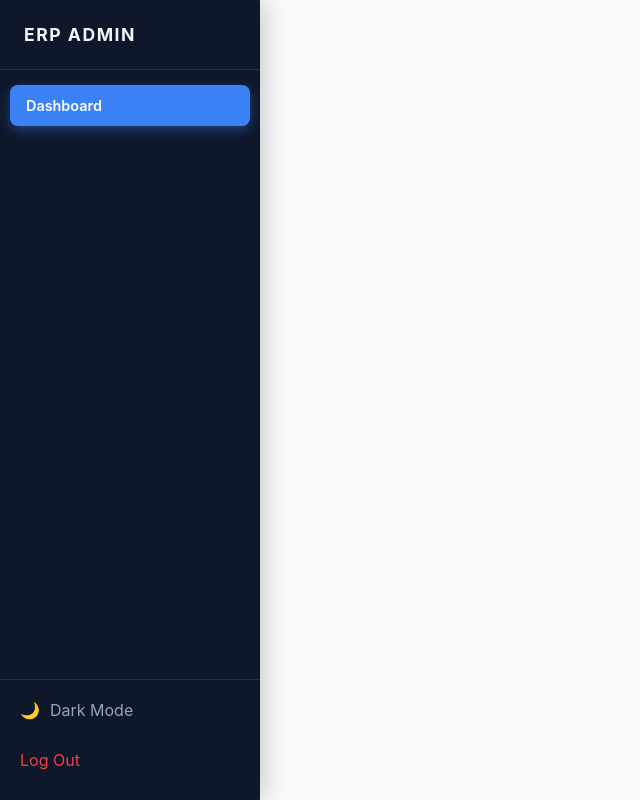
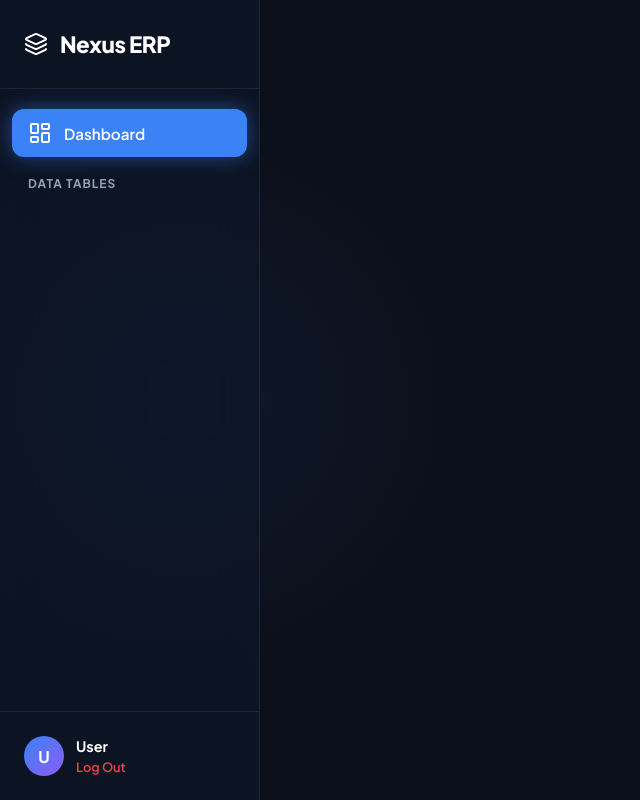
Before and after one commit to jtatipamula-design/proj_tb, a Python web app: template templates/base.html in a window 1280 px wide. Shown: the whole page, without its empty margins (0-640 px from the left). Run offline with Jinja, Linux system fonts and the light colour scheme; the template is opened without the code that fills it, so the values that code supplies are empty.

Commit message:
Update base.html

```diff
--- a/templates/base.html
+++ b/templates/base.html
@@ -1,203 +1,255 @@
 <!DOCTYPE html>
-<html lang="en" data-theme="light">
+<html lang="en">
 <head>
     <meta charset="UTF-8">
     <meta name="viewport" content="width=device-width, initial-scale=1.0">
-    <meta name="view-transition" content="same-origin" />
     <title>ERP Admin</title>
+    <!-- Premium Typography -->
+    <link rel="preconnect" href="https://fonts.googleapis.com">
+    <link rel="preconnect" href="https://fonts.gstatic.com" crossorigin>
+    <link href="https://fonts.googleapis.com/css2?family=Plus+Jakarta+Sans:wght@400;500;600;700;800&display=swap" rel="stylesheet">
+    <!-- Lucide Icons -->
+    <script src="https://unpkg.com/lucide@latest"></script>
+
     <style>
-        /* --- 1. THEME VARIABLES (The Magic) --- */
         :root {
-            /* Light Mode Defaults */
-            --bg-body: #f8fafc;
-            --bg-sidebar: #0f172a;
-            --bg-card: #ffffff;
-            --text-main: #1e293b;
-            --text-muted: #64748b;
-            --border-color: #e2e8f0;
-            --hover-bg: #f1f5f9;
+            /* Deep Dark Mode Palette */
+            --bg-deep: #0B0F19;
+            --bg-glass: rgba(15, 23, 42, 0.65);
+            --bg-card: rgba(30, 41, 59, 0.5);
+            --border-color: rgba(255, 255, 255, 0.08);
+            --text-main: #F8FAFC;
+            --text-muted: #94A3B8;
+            --accent-primary: #3B82F6;
+            --accent-glow: rgba(59, 130, 246, 0.5);
+            --accent-success: #10B981;
+            --accent-danger: #EF4444;
+            --font-main: 'Plus Jakarta Sans', sans-serif;
         }
 
-        [data-theme="dark"] {
-            /* Dark Mode Overrides */
-            --bg-body: #0f172a;       /* Dark Blue-Black Background */
-            --bg-sidebar: #020617;    /* Even Darker Sidebar */
-            --bg-card: #1e293b;       /* Dark Grey Cards */
-            --text-main: #f8fafc;     /* White Text */
-            --text-muted: #94a3b8;    /* Light Grey Text */
-            --border-color: #334155;  /* Dark Borders */
-            --hover-bg: #334155;      /* Dark Hover State */
+        * { margin: 0; padding: 0; box-sizing: border-box; }
+
+        body {
+            font-family: var(--font-main);
+            background-color: var(--bg-deep);
+            color: var(--text-main);
+            display: flex;
+            min-height: 100vh;
+            overflow-x: hidden;
+            background-image:
+                radial-gradient(circle at 15% 50%, rgba(59, 130, 246, 0.08), transparent 25%),
+                radial-gradient(circle at 85% 30%, rgba(16, 185, 129, 0.05), transparent 25%);
         }
 
-        /* --- 2. GLOBAL STYLES --- */
-        html { background-color: var(--bg-sidebar); }
-        body {
-            font-family: 'Inter', 'Segoe UI', Roboto, sans-serif;
-            display: flex; margin: 0; height: 100vh;
-            background-color: var(--bg-body);
-            color: var(--text-main);
-            overflow: hidden;
-            transition: background-color 0.3s, color 0.3s;
+        /* --- GLASSMORPHISM SIDEBAR --- */
+        .sidebar {
+            width: 260px;
+            background: var(--bg-glass);
+            backdrop-filter: blur(20px);
+            -webkit-backdrop-filter: blur(20px);
+            border-right: 1px solid var(--border-color);
+            display: flex;
+            flex-direction: column;
+            position: fixed;
+            height: 100vh;
+            z-index: 100;
         }
 
-        /* --- SIDEBAR --- */
-        .sidebar {
-            width: 260px; background: var(--bg-sidebar); color: #94a3b8;
-            display: flex; flex-direction: column; flex-shrink: 0;
-            box-shadow: 4px 0 24px rgba(0,0,0,0.2); z-index: 10;
-            view-transition-name: main-sidebar;
+        .brand {
+            padding: 30px 24px;
+            font-size: 1.4rem;
+            font-weight: 800;
+            letter-spacing: -0.5px;
+            color: white;
+            display: flex;
+            align-items: center;
+            gap: 12px;
+            border-bottom: 1px solid var(--border-color);
         }
-        .sidebar-header { padding: 24px; border-bottom: 1px solid rgba(255,255,255,0.1); }
-        .sidebar-header h2 { margin: 0; font-size: 1.1rem; color: #f1f5f9; letter-spacing: 1.5px; font-weight: 700; }
 
-        .nav-links { overflow-y: auto; flex: 1; padding: 15px 10px; }
-        .nav-links a {
-            display: block; color: #94a3b8; text-decoration: none;
-            padding: 12px 16px; margin-bottom: 4px; font-size: 0.9rem;
-            border-radius: 8px; transition: all 0.2s;
+        .nav-menu {
+            padding: 20px 12px;
+            flex-grow: 1;
+            overflow-y: auto;
+            display: flex;
+            flex-direction: column;
+            gap: 4px;
         }
-        .nav-links a:hover { background: rgba(255,255,255,0.08); color: #f8fafc; transform: translateX(4px); }
-        .nav-links a.active { background: #3b82f6; color: white; box-shadow: 0 4px 12px rgba(59, 130, 246, 0.4); font-weight: 600; }
 
-        /* --- CONTENT AREA --- */
-        .content { flex: 1; padding: 30px; overflow-y: auto; display: flex; flex-direction: column; view-transition-name: main-content; }
+        .nav-item {
+            padding: 12px 16px;
+            border-radius: 12px;
+            color: var(--text-muted);
+            text-decoration: none;
+            font-weight: 600;
+            font-size: 0.95rem;
+            display: flex;
+            align-items: center;
+            gap: 12px;
+            transition: all 0.2s ease;
+        }
 
-        /* --- CARDS --- */
-        .card {
-            background: var(--bg-card); border-radius: 12px;
-            box-shadow: 0 4px 6px -1px rgba(0,0,0,0.1);
-            border: 1px solid var(--border-color);
-            margin-bottom: 20px; animation: fadeInUp 0.5s ease-out;
-            color: var(--text-main);
+        .nav-item:hover, .nav-item.active {
+            color: white;
+            background: rgba(255, 255, 255, 0.05);
         }
-        .card-header {
-            padding: 24px; border-bottom: 1px solid var(--border-color);
-            display: flex; justify-content: space-between; align-items: center;
-            background: var(--bg-card); border-radius: 12px 12px 0 0;
+
+        .nav-item.active {
+            background: var(--accent-primary);
+            box-shadow: 0 0 20px var(--accent-glow);
         }
-        .card-header h1 { margin: 0; font-size: 1.5rem; color: var(--text-main); font-weight: 700; }
 
-        /* --- TABLES --- */
-        .table-container { overflow: auto; border-radius: 0 0 12px 12px; }
-        table { width: 100%; border-collapse: separate; border-spacing: 0; }
+        .user-profile {
+            padding: 24px;
+            border-top: 1px solid var(--border-color);
+            display: flex;
+            align-items: center;
+            gap: 12px;
+        }
 
-        thead th {
-            position: sticky; top: 0;
-            background: var(--bg-body); /* Adaptive Header Background */
-            color: var(--text-muted);
-            font-weight: 600; text-transform: uppercase; font-size: 0.75rem;
-            padding: 16px; text-align: left; border-bottom: 1px solid var(--border-color);
-            z-index: 10; white-space: nowrap;
+        .avatar {
+            width: 40px; height: 40px;
+            border-radius: 50%;
+            background: linear-gradient(135deg, #3B82F6, #8B5CF6);
+            display: flex; align-items: center; justify-content: center;
+            font-weight: bold; color: white;
         }
-        tbody td {
-            padding: 14px 16px; border-bottom: 1px solid var(--border-color);
-            color: var(--text-main); font-size: 0.9rem; white-space: nowrap;
+
+        /* --- MAIN CONTENT --- */
+        .main-content {
+            margin-left: 260px;
+            flex-grow: 1;
+            padding: 40px;
+            max-width: calc(100vw - 260px);
         }
-        tbody tr:hover { background-color: var(--hover-bg); }
 
-        /* --- BUTTONS --- */
-        .btn-primary {
-            background: #3b82f6; color: white; border: none; padding: 10px 20px;
-            border-radius: 8px; text-decoration: none; font-weight: 600; cursor: pointer;
-            display: inline-flex; align-items: center;
+        /* --- COMMAND PALETTE (CMD+K) --- */
+        .cmd-palette-overlay {
+            position: fixed; top: 0; left: 0; width: 100vw; height: 100vh;
+            background: rgba(0, 0, 0, 0.6);
+            backdrop-filter: blur(8px);
+            z-index: 999;
+            display: none; justify-content: center; align-items: flex-start;
+            padding-top: 15vh; opacity: 0; transition: opacity 0.2s;
         }
-        .btn-primary:hover { background: #2563eb; }
+        .cmd-palette-overlay.active { display: flex; opacity: 1; }
 
-        /* --- TOGGLE SWITCH --- */
-        .theme-toggle {
-            margin-top: auto; padding: 20px; border-top: 1px solid rgba(255,255,255,0.1);
-            display: flex; align-items: center; gap: 10px; cursor: pointer; color: #94a3b8;
+        .cmd-palette {
+            background: #1E293B; width: 100%; max-width: 600px;
+            border-radius: 16px; border: 1px solid var(--border-color);
+            box-shadow: 0 25px 50px -12px rgba(0, 0, 0, 0.5);
+            overflow: hidden;
+            transform: scale(0.95); transition: transform 0.2s cubic-bezier(0.4, 0, 0.2, 1);
         }
-        .theme-toggle:hover { color: white; }
+        .cmd-palette-overlay.active .cmd-palette { transform: scale(1); }
 
-        /* --- TOASTS --- */
-        #toast-container { position: fixed; top: 20px; right: 20px; z-index: 9999; display: flex; flex-direction: column; gap: 10px; }
-        .toast { background: white; color: #1e293b; padding: 15px 20px; border-radius: 8px; border-left: 5px solid #22c55e; box-shadow: 0 10px 15px -3px rgba(0,0,0,0.1); display: flex; align-items: center; gap: 10px; animation: slideIn 0.3s; min-width: 250px; }
-        .toast.error { border-left-color: #ef4444; }
+        .cmd-input-wrap { padding: 20px; border-bottom: 1px solid var(--border-color); display: flex; align-items: center; gap: 15px; }
+        .cmd-input {
+            width: 100%; background: transparent; border: none;
+            color: white; font-size: 1.2rem; font-family: var(--font-main);
+        }
+        .cmd-input:focus { outline: none; }
+        .cmd-results { max-height: 300px; overflow-y: auto; padding: 10px; }
+        .cmd-result-item {
+            padding: 12px 16px; border-radius: 8px; color: var(--text-muted);
+            text-decoration: none; display: flex; align-items: center; gap: 12px;
+        }
+        .cmd-result-item:hover, .cmd-result-item.selected { background: rgba(255,255,255,0.05); color: white; }
 
-        #loading-overlay { position: fixed; top: 0; left: 0; width: 100%; height: 100%; background: rgba(0, 0, 0, 0.5); backdrop-filter: blur(2px); z-index: 10000; display: none; justify-content: center; align-items: center; }
-        .spinner { width: 50px; height: 50px; border: 5px solid rgba(255,255,255,0.3); border-top: 5px solid #3b82f6; border-radius: 50%; animation: spin 1s linear infinite; }
-        @keyframes spin { 100% { transform: rotate(360deg); } }
-        @keyframes slideIn { from { transform: translateX(100%); opacity: 0; } to { transform: translateX(0); opacity: 1; } }
-        @keyframes fadeInUp { from { opacity: 0; transform: translateY(20px); } to { opacity: 1; transform: translateY(0); } }
+        /* Custom Scrollbar */
+        ::-webkit-scrollbar { width: 8px; height: 8px; }
+        ::-webkit-scrollbar-track { background: transparent; }
+        ::-webkit-scrollbar-thumb { background: rgba(255,255,255,0.1); border-radius: 4px; }
+        ::-webkit-scrollbar-thumb:hover { background: rgba(255,255,255,0.2); }
     </style>
 </head>
 <body>
+
     <div class="sidebar">
-        <div class="sidebar-header">
-            <a href="/" style="text-decoration:none; color:inherit;"><h2>ERP ADMIN</h2></a>
+        <div class="brand">
+            <i data-lucide="layers"></i> Nexus ERP
         </div>
-        <div class="nav-links">
-            <a href="/" class="{{ 'active' if not table_name else '' }}">Dashboard</a>
-            {% if all_tables %}
+        <div class="nav-menu" id="sidebarMenu">
+            <a href="/" class="nav-item {% if not table_name %}active{% endif %}">
+                <i data-lucide="layout-dashboard"></i> Dashboard
+            </a>
+            <div style="margin: 15px 0 5px 16px; font-size: 0.75rem; color: var(--text-muted); font-weight: 700; text-transform: uppercase; letter-spacing: 1px;">Data Tables</div>
             {% for tbl in all_tables %}
-                <a href="/table/{{ tbl }}" class="{{ 'active' if tbl == table_name else '' }}">
-                    {{ tbl.replace('phc_', '').replace('_t', '').replace('_', ' ').title() }}
+            <a href="/table/{{ tbl }}" class="nav-item {% if table_name == tbl %}active{% endif %}" data-search="{{ tbl.replace('phc_', '').replace('_t', '').replace('_', ' ') }}">
+                <i data-lucide="database"></i> {{ tbl.replace('phc_', '').replace('_t', '').replace('_', ' ').title() }}
             </a>
             {% endfor %}
-            {% endif %}
         </div>
-
-        <div class="theme-toggle" onclick="toggleTheme()">
-            <span id="theme-icon">🌙</span>
-            <span id="theme-text">Dark Mode</span>
+        <div class="user-profile">
+            <div class="avatar">{{ username[0]|upper if username else 'U' }}</div>
+            <div style="flex-grow: 1;">
+                <div style="font-size: 0.9rem; font-weight: 700; color: white;">{{ username.title() if username else 'User' }}</div>
+                <a href="/logout" style="font-size: 0.8rem; color: var(--accent-danger); text-decoration: none; font-weight: 600;">Log Out</a>
             </div>
-
-        <div style="padding: 20px; padding-top: 0;">
-            <a href="/logout" style="color: #ef4444; text-decoration: none; display: block; padding: 10px 0;">Log Out</a>
         </div>
     </div>
 
-    <div class="content">
+    <!-- COMMAND PALETTE -->
+    <div class="cmd-palette-overlay" id="cmdPalette">
+        <div class="cmd-palette">
+            <div class="cmd-input-wrap">
+                <i data-lucide="search" style="color: var(--text-muted);"></i>
+                <input type="text" class="cmd-input" id="cmdInput" placeholder="Search tables or type a command..." autocomplete="off">
+                <div style="font-size: 0.7rem; background: rgba(255,255,255,0.1); padding: 4px 8px; border-radius: 4px; color: var(--text-muted);">ESC</div>
+            </div>
+            <div class="cmd-results" id="cmdResults">
+                <!-- Populated by JS -->
+            </div>
+        </div>
+    </div>
+
+    <div class="main-content">
         {% block content %}{% endblock %}
     </div>
 
-    <div id="toast-container"></div>
-    <div id="loading-overlay"><div class="spinner"></div></div>
+    <script>
+        // Initialize Lucide Icons
+        lucide.createIcons();
 
-    <script>
-        // --- THEME LOGIC ---
-        function toggleTheme() {
-            const html = document.documentElement;
-            const current = html.getAttribute('data-theme');
-            const target = current === 'dark' ? 'light' : 'dark';
+        // COMMAND PALETTE LOGIC
+        const overlay = document.getElementById('cmdPalette');
+        const input = document.getElementById('cmdInput');
+        const results = document.getElementById('cmdResults');
+        const navItems = Array.from(document.querySelectorAll('.nav-menu .nav-item[data-search]'));
 
-            html.setAttribute('data-theme', target);
-            localStorage.setItem('theme', target);
-            updateThemeIcon(target);
+        document.addEventListener('keydown', (e) => {
+            if ((e.metaKey || e.ctrlKey) && e.key === 'k') {
+                e.preventDefault();
+                overlay.classList.add('active');
+                input.focus();
+                input.value = '';
+                filterCmd('');
             }
+            if (e.key === 'Escape' && overlay.classList.contains('active')) {
+                overlay.classList.remove('active');
+            }
+        });
 
-        function updateThemeIcon(theme) {
-            const icon = document.getElementById('theme-icon');
-            const text = document.getElementById('theme-text');
-            if (theme === 'dark') {
-                icon.innerText = '☀️';
-                text.innerText = 'Light Mode';
-            } else {
-                icon.innerText = '🌙';
-                text.innerText = 'Dark Mode';
+        overlay.addEventListener('click', (e) => {
+            if (e.target === overlay) overlay.classList.remove('active');
+        });
+
+        input.addEventListener('input', (e) => filterCmd(e.target.value.toLowerCase()));
+
+        function filterCmd(query) {
+            results.innerHTML = '';
+            navItems.forEach(item => {
+                const text = item.getAttribute('data-search').toLowerCase();
+                if (text.includes(query)) {
+                    const el = document.createElement('a');
+                    el.href = item.href;
+                    el.className = 'cmd-result-item';
+                    el.innerHTML = `<i data-lucide="arrow-right" style="width: 16px;"></i> Go to ${item.innerText}`;
+                    results.appendChild(el);
                 }
+            });
+            lucide.createIcons();
         }
-
-        // Apply saved theme on load
-        (function() {
-            const saved = localStorage.getItem('theme') || 'light';
-            document.documentElement.setAttribute('data-theme', saved);
-            // We need to wait for DOM to update icon, but attribute is set instantly
-            window.addEventListener('DOMContentLoaded', () => updateThemeIcon(saved));
-        })();
-
-        // --- UTILS ---
-        function showToast(message, type='success') {
-            const container = document.getElementById('toast-container');
-            const toast = document.createElement('div');
-            toast.className = `toast ${type}`;
-            toast.innerHTML = `<span>${type === 'success' ? '✅' : '⚠️'}</span> <strong>${message}</strong>`;
-            container.appendChild(toast);
-            setTimeout(() => { toast.style.opacity = '0'; setTimeout(() => toast.remove(), 300); }, 3000);
-        }
-        function showLoading() { document.getElementById('loading-overlay').style.display = 'flex'; }
-        function hideLoading() { document.getElementById('loading-overlay').style.display = 'none'; }
     </script>
 </body>
 </html>
```
Lines whose indentation alone changed are shown as unchanged.
